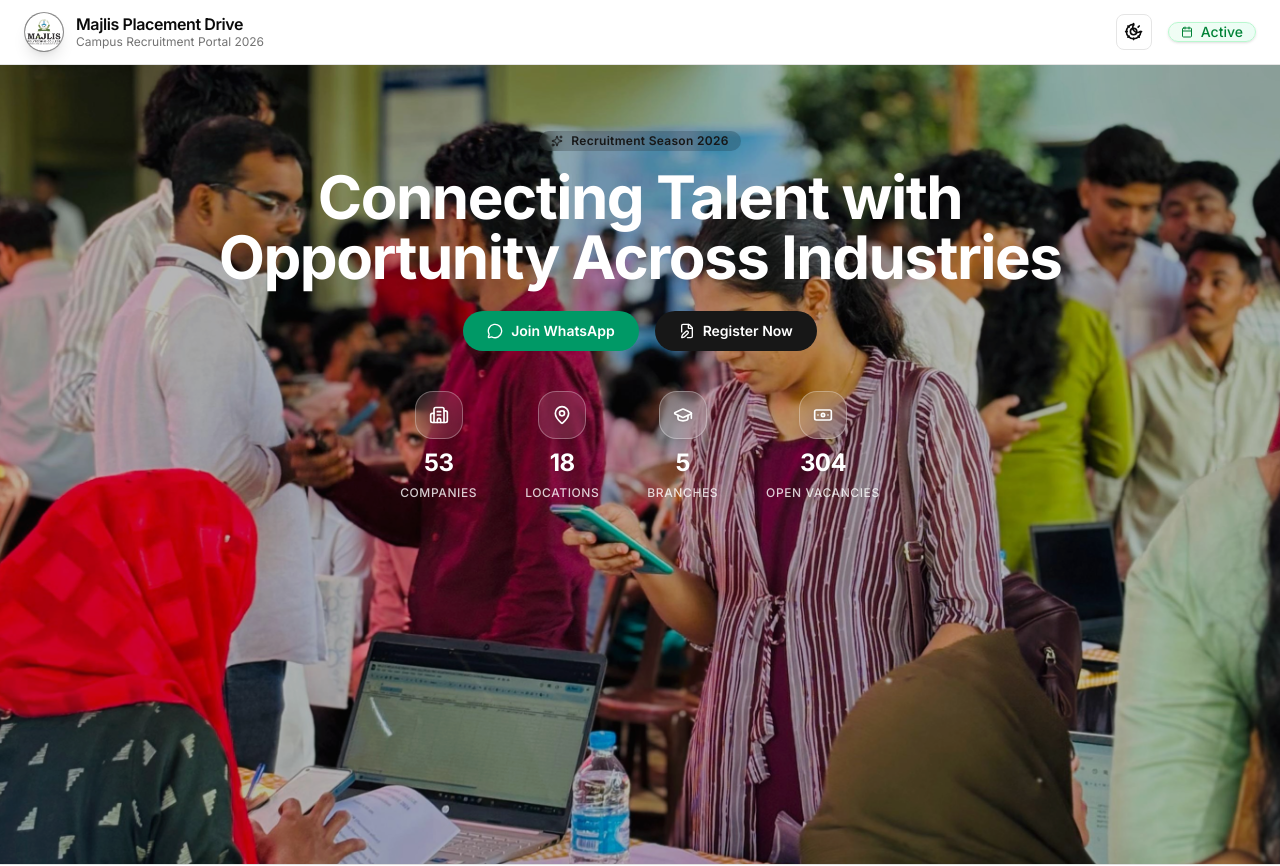
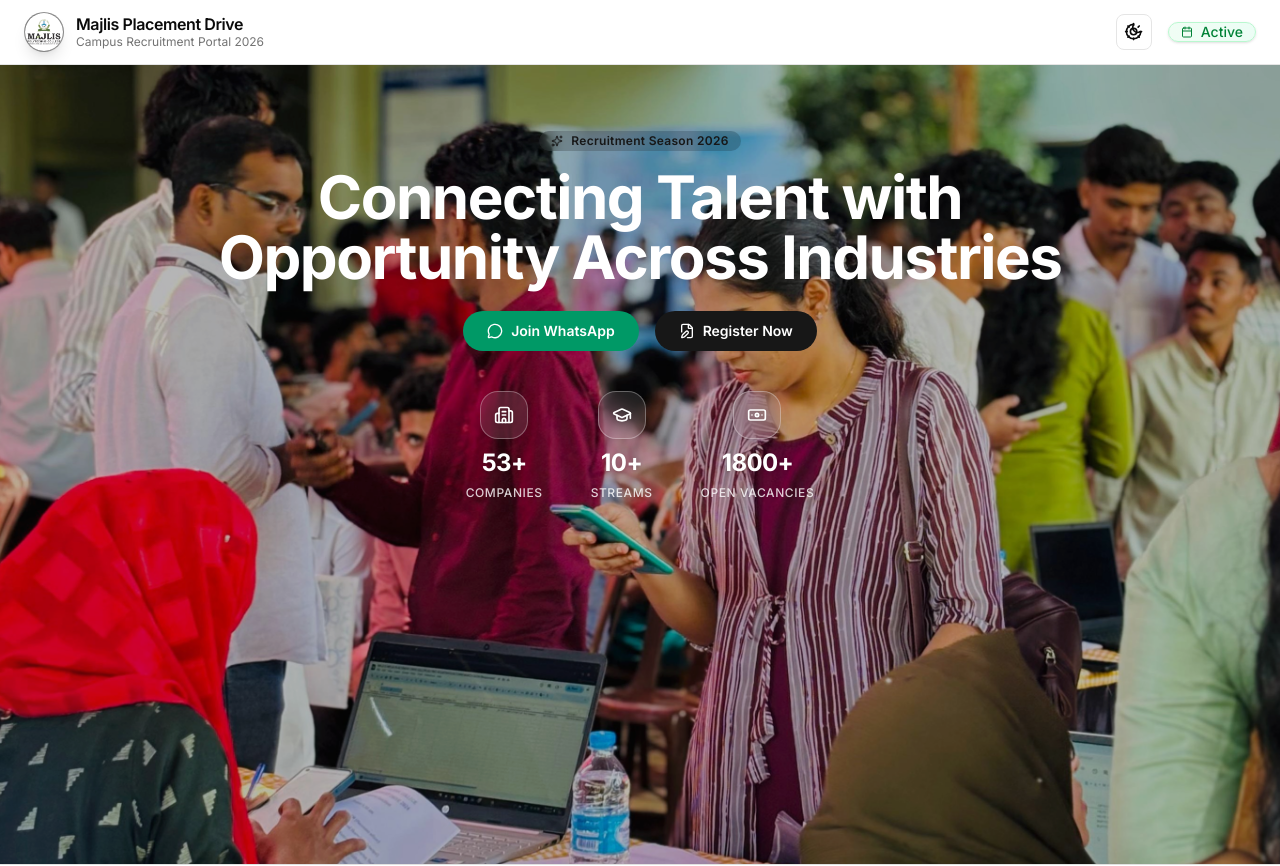
Before and after one commit to mohdfarshaad/mjpc-placement-portal, a Next.js app: page / in a window 1280 px wide. Shown: the top 866 px of the page. Built offline with nearby package versions, Linux system fonts and the light colour scheme.

Commit message:
change stats

```diff
--- a/app/page.tsx
+++ b/app/page.tsx
@@ -175,30 +175,17 @@ export default function PlacementPortal() {
     {
       icon: Building2,
       label: "Companies",
-      value: COMPANIES.length,
-    },
-    {
-      icon: MapPin,
-      label: "Locations",
-      value: new Set(
-        COMPANIES.flatMap((c) =>
-          c.location.split(",").map((s) => s.trim())
-        )
-      ).size,
+      value: "53+",
     },
     {
       icon: GraduationCap,
-      label: "Branches",
-      value: BRANCH_CODES.length,
+      label: "Streams",
+      value: "10+",
     },
     {
       icon: Banknote,
       label: "Open Vacancies",
-      value:
-        COMPANIES.reduce(
-          (acc, curr) => acc + (parseInt(curr.vacancy) || 0),
-          0
-        ) || "1800+",
+      value: "1800+",
     },
   ].map(({ icon: Icon, label, value }) => (
     <div
```
